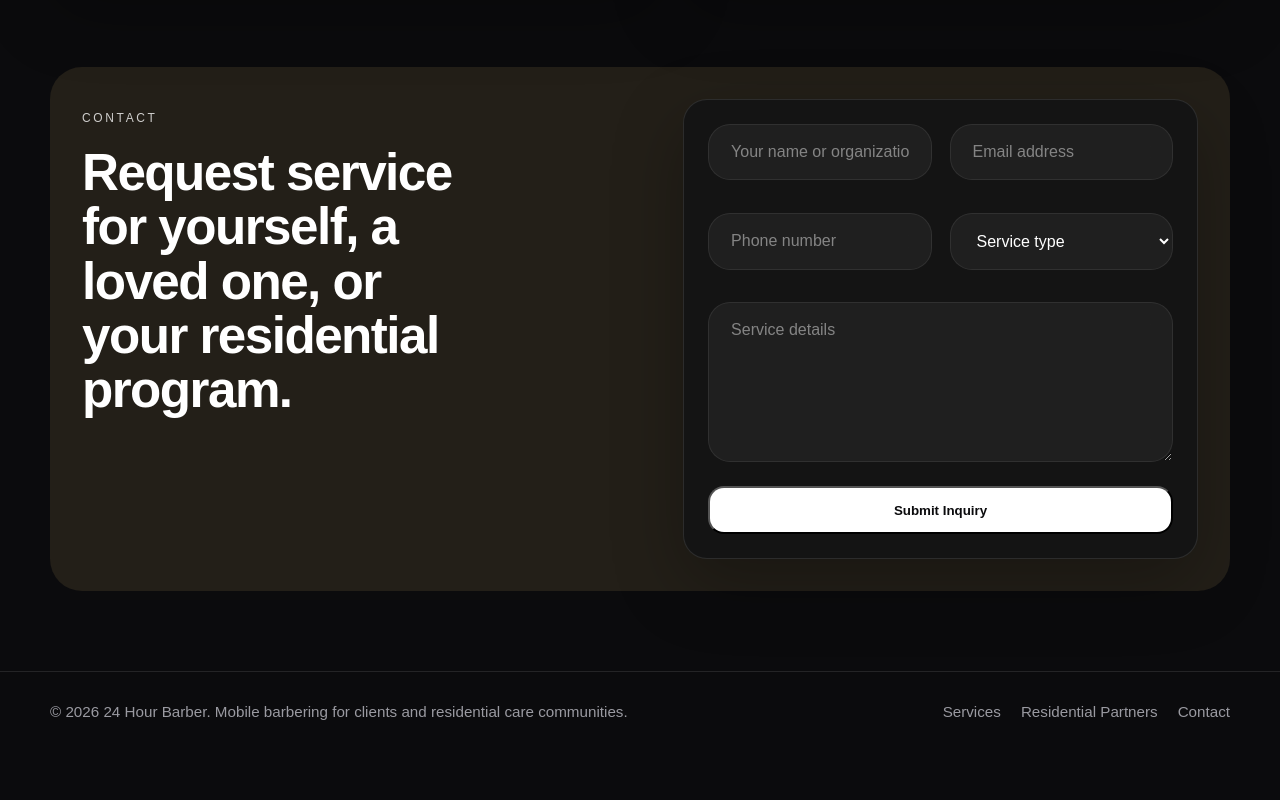
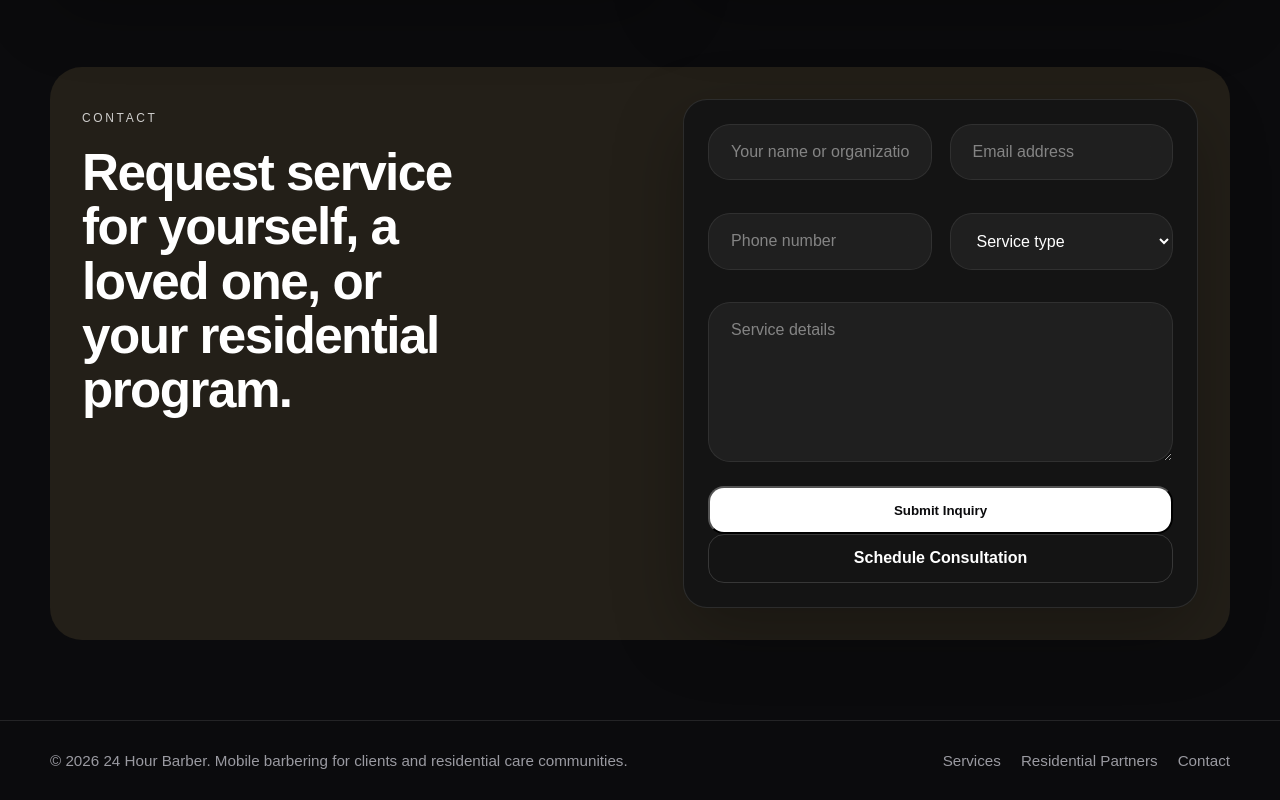
Before and after one commit to 24HourBarber/24-hour-barber, a Next.js app: page / in a window 1280 px wide. Shown: the part 3872-4672 px from the top of the page. Before the commit the page ends 4623 px from the top, so only its background shows below. Built offline with nearby package versions, Linux system fonts and the light colour scheme.

Commit message:
Update page.js

```diff
--- a/app/page.js
+++ b/app/page.js
@@ -307,6 +307,14 @@ export default function HomePage() {
     <button type="submit" className="button button-light button-full">
     Submit Inquiry
   </button>
+      <a
+  href="https://calendly.com/24hourbarber"
+  target="_blank"
+  rel="noopener noreferrer"
+  className="button button-outline button-full"
+>
+  Schedule Consultation
+</a>
 </form>
         </div>
       </section>
```
